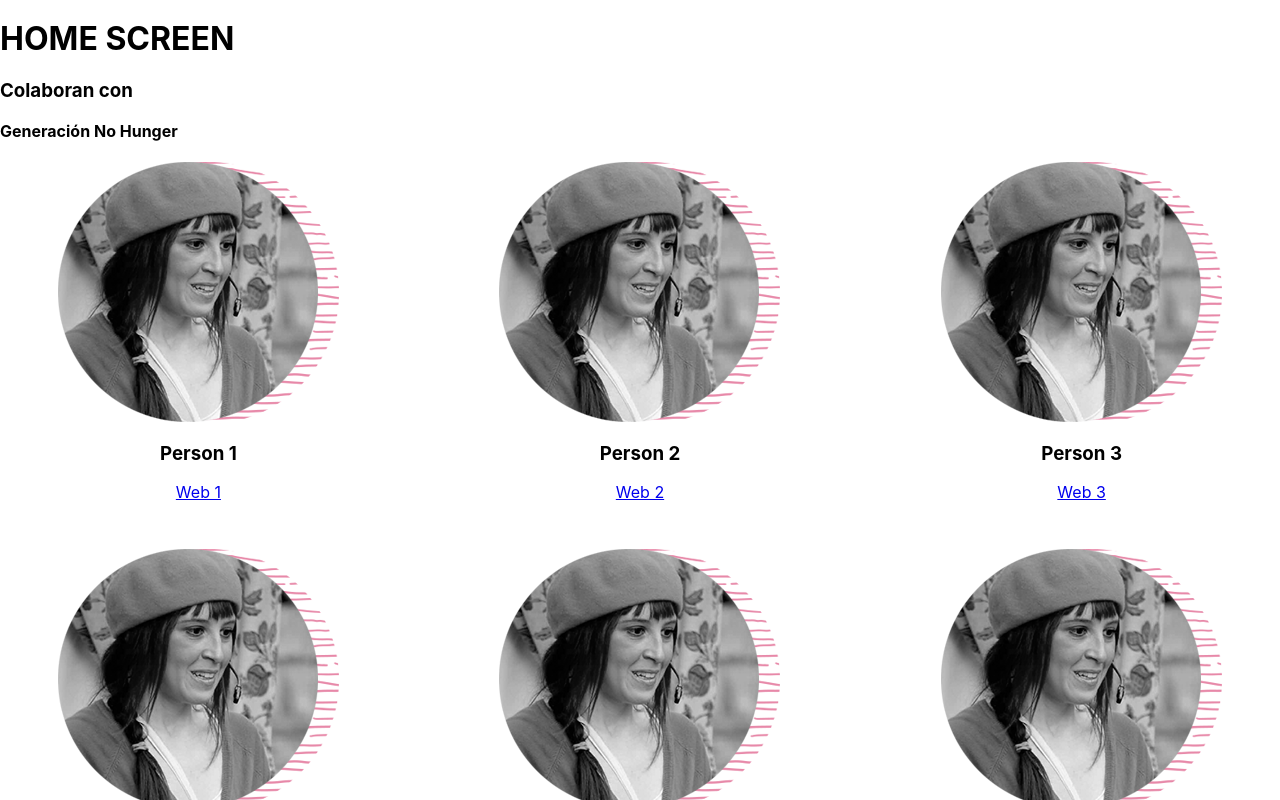
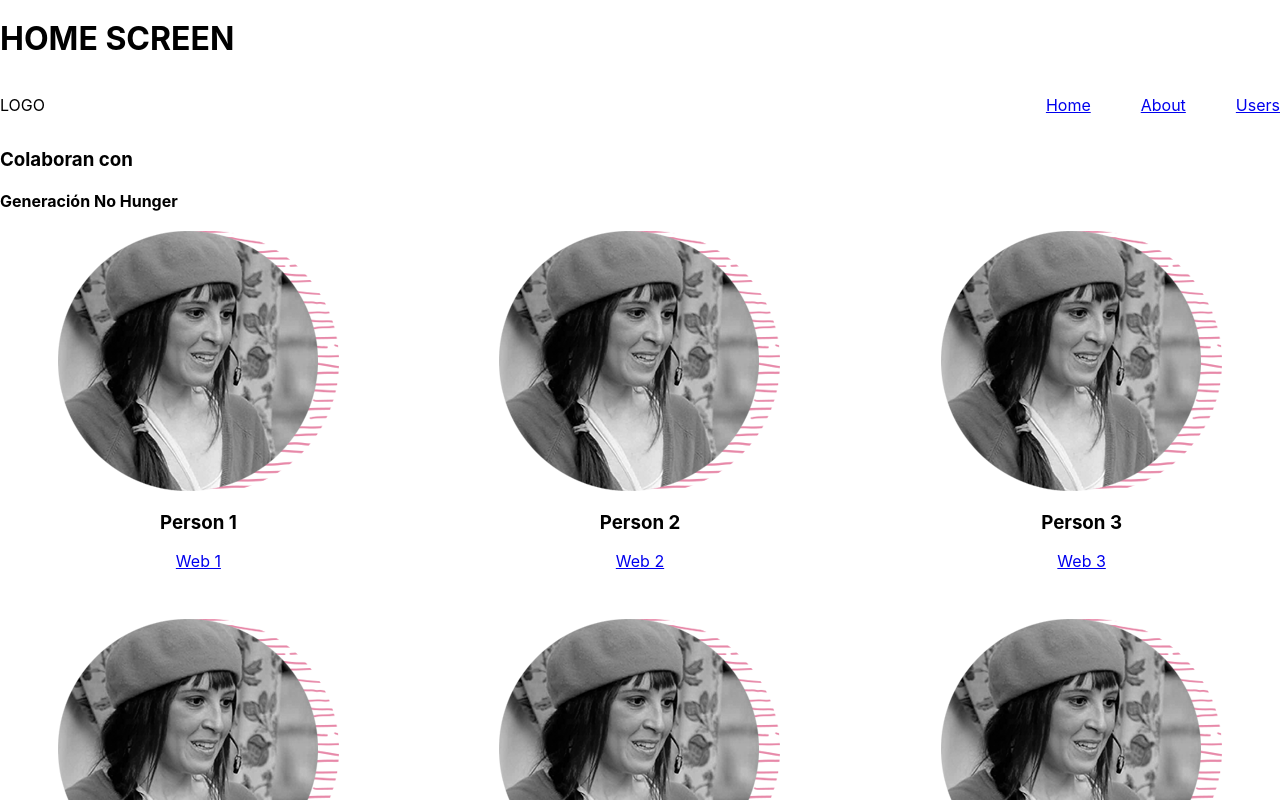
Before and after one commit to kevinmamaqi/alti-course, a React (Create React App) app: page / in a window 1280 px wide. Shown: the top 800 px of the page. Built offline with nearby package versions, Linux system fonts and the light colour scheme.

Commit message:
Start routing

```diff
--- a/src/App.js
+++ b/src/App.js
@@ -15,6 +15,7 @@ function App() {
     <Router>
         <Switch>
           <Route exact path="/" component={Home}/>
+		      <Route exact path="*" component={Home}/>
         </Switch>
     </Router>
   );
--- /dev/null
+++ b/src/components/units/Navigation/Navigation.js
@@ -0,0 +1,30 @@
+import React, {useState, useEffect, useRef} from 'react';
+import {NavigationStyled} from './Navigation.styles';
+import {
+    BrowserRouter as Router,
+    Switch,
+    Route,
+    Link
+  } from "react-router-dom";
+
+function Navigation() {
+	return (
+		<NavigationStyled>
+            <div class="logo">LOGO</div>
+			<ul>
+				<li>
+					<Link to="/">Home</Link>
+				</li>
+				<li>
+					<Link to="/about">About</Link>
+				</li>
+				<li>
+					<Link to="/users">Users</Link>
+				</li>
+			</ul>
+            <div class="hamburger">H</div>
+		</NavigationStyled>
+	);
+}
+
+export default Navigation;
--- /dev/null
+++ b/src/components/units/Navigation/Navigation.styles.js
@@ -0,0 +1,23 @@
+import styled from 'styled-components';
+
+export const NavigationStyled = styled.nav`
+    display:flex;
+    align-items:center;
+	width:100%;
+    @media(min-width: 992px) {
+        .hamburger{
+            display:none;
+        }
+    }
+    ul{
+        margin-left:auto;
+        list-style-type:none;
+        display:flex;
+
+        li{
+            padding-left:50px;
+        }
+    }
+
+
+`;
--- a/src/screens/Home/Home.js
+++ b/src/screens/Home/Home.js
@@ -3,13 +3,20 @@ import Body from 'components/layout/Body/Body';
 import Collaborator from 'components/units/Collaborator/Collaborator';
 import Collaborators from 'utils/data';
 import Collapse from 'components/units/Collapse/Collapse';
+import Navigation from 'components/units/Navigation/Navigation';
 
 // Styles
 import {CollaboratosStyled} from './Home.styles';
+import {NavigationStyled} from 'components/units/Navigation/Navigation.styles';
 
 function Home() {
 	return (
 		<Body title="HOME SCREEN">
+
+			<NavigationStyled>
+				<Navigation></Navigation>
+			</NavigationStyled>
+
 			<h3>Colaboran con</h3>
 			<h4>Generación No Hunger</h4>
 			<CollaboratosStyled>
```
